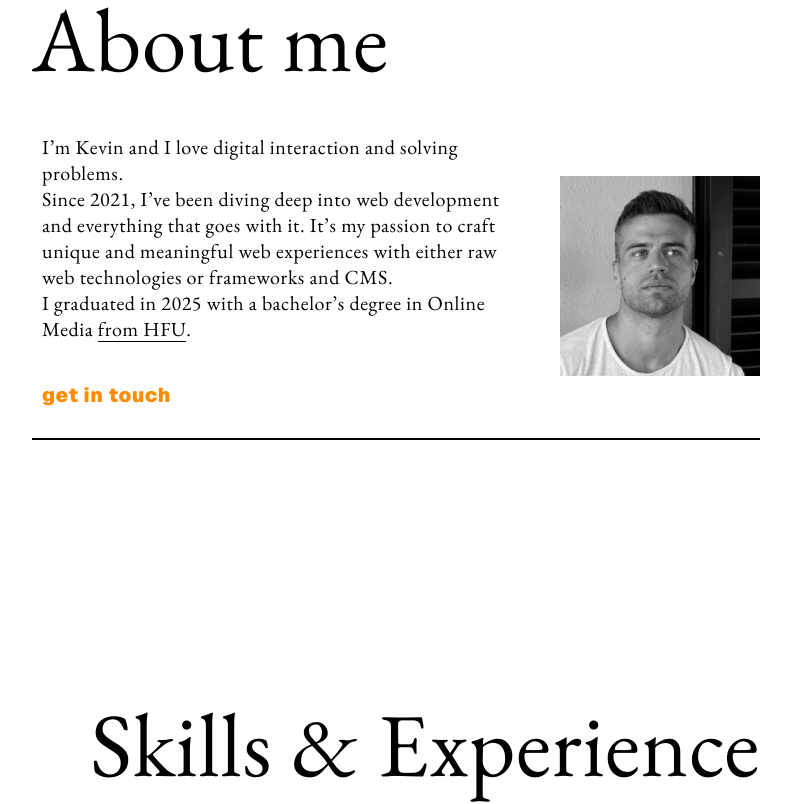
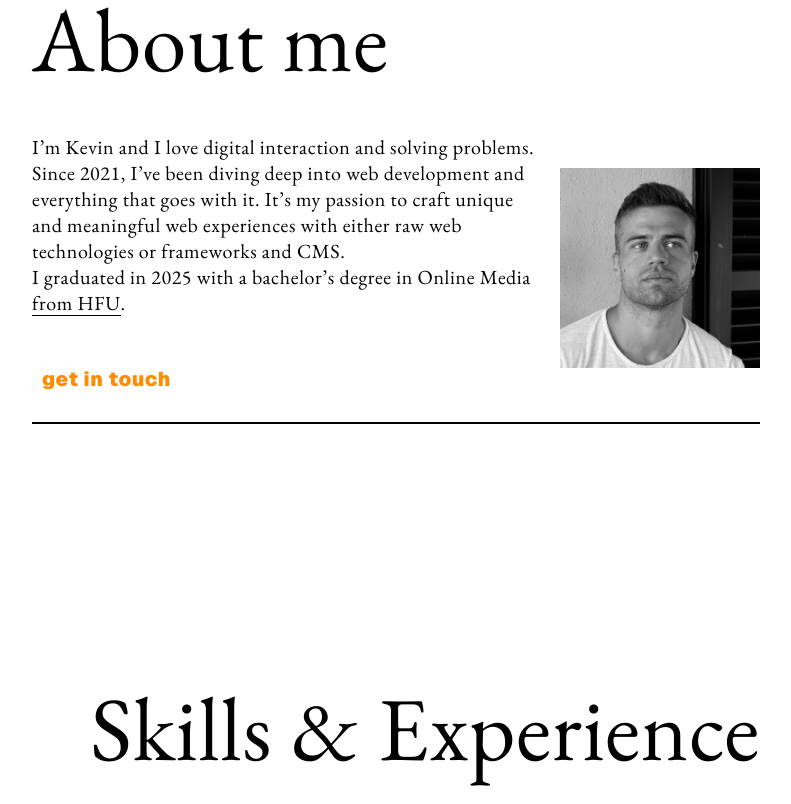
Before and after one commit to Kevili46/slnd_dev, an Angular app: page / in a window 1280 px wide. Shown: the part 820-1624 px from the top of the page, without its empty margins (364-1155 px from the left). Built offline with nearby package versions, Linux system fonts and the light colour scheme.

Commit message:
handle unknown routes

```diff
--- a/src/app/app.routes.ts
+++ b/src/app/app.routes.ts
@@ -6,5 +6,6 @@ import { WorkComponent } from './components/work/work.component';
 export const routes: Routes = [
     { path: '', component: AboutComponent, title: 'About | SLND.' },
     { path: 'work', component: WorkComponent, title: 'Work | SLND.' },
-    { path: 'contact', component: ContactComponent, title: 'Contact | SLND.' }
+    { path: 'contact', component: ContactComponent, title: 'Contact | SLND.' },
+    { path: '**', redirectTo: '' }
 ];
--- a/src/app/components/about/about.component.scss
+++ b/src/app/components/about/about.component.scss
@@ -41,8 +41,7 @@ section {
             border-bottom: 2px solid var(--clr-text);
 
             p {
-                padding: 0 .5em .5em .5em;
-                margin: 0 0 1em 0;
+                margin: 0 0 40px 0;
             }
 
             img {
--- a/src/app/components/button/button.component.scss
+++ b/src/app/components/button/button.component.scss
@@ -3,7 +3,7 @@
     position: relative;
     text-align: center;
     cursor: pointer;
-    margin-left: .5em;
+    margin: 0 .5em;
 
     a {
         display: inline-block;
```
Also changed, not shown: 2 other files (tests, documents, lock files or other folders).
